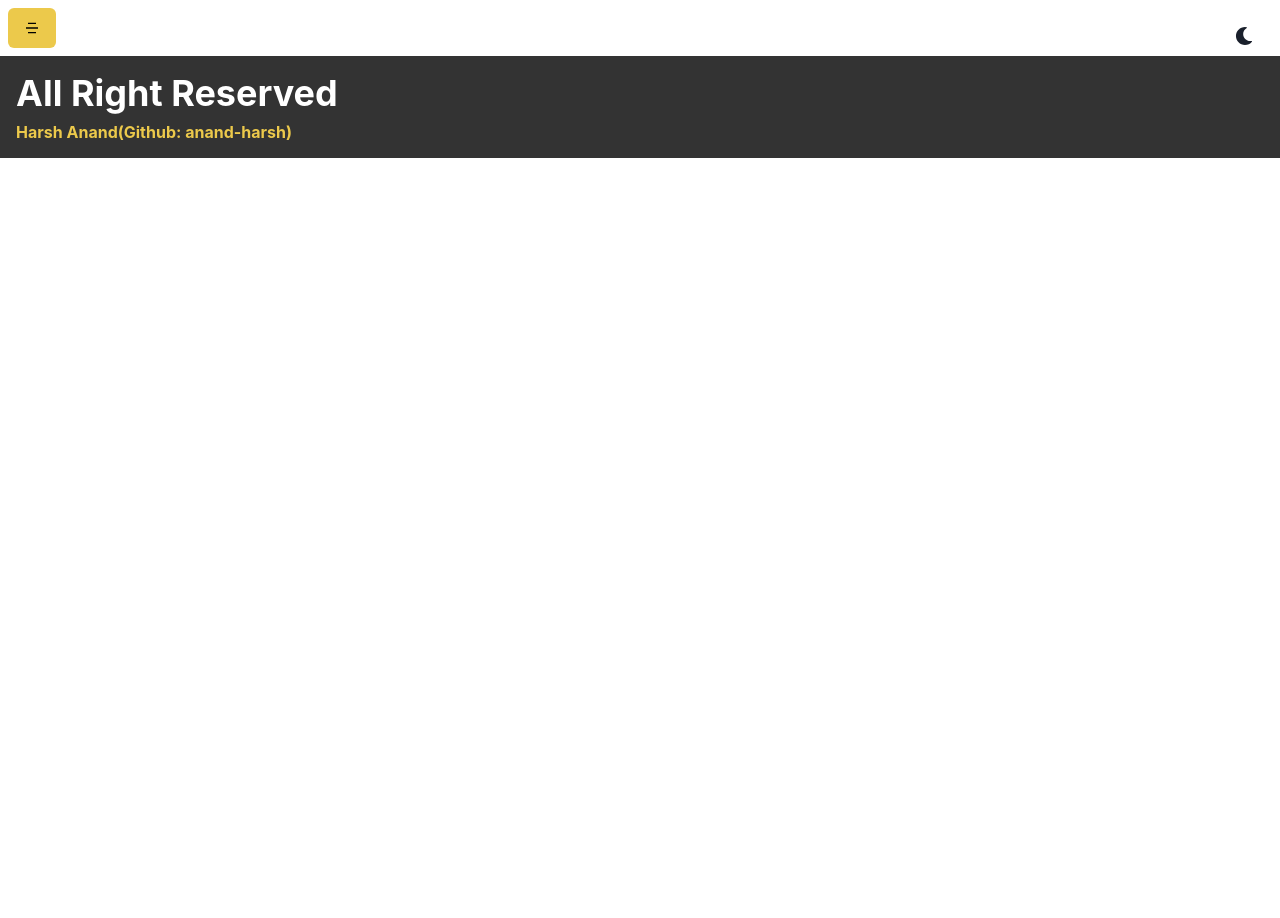
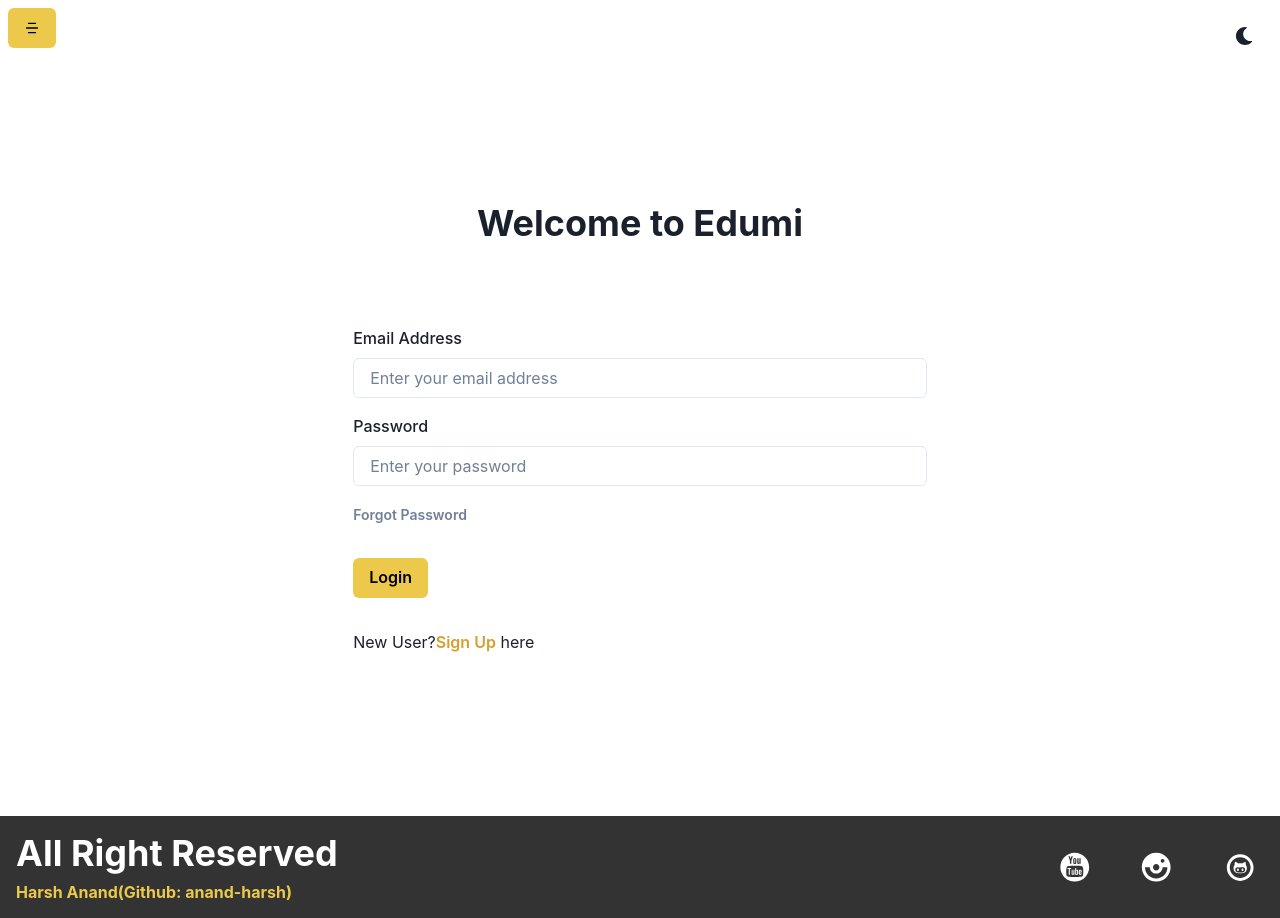
Before and after one commit to anand-harsh/Edumi, a React (Create React App) app in the folder edumi/: page /login in a window 1280 px wide. Before the commit the page ends 800 px from the top, so only its background shows below. Built offline with nearby package versions, Linux system fonts and the light colour scheme.

Commit message:
Update #4 Login

```diff
--- a/edumi/src/App.js
+++ b/edumi/src/App.js
@@ -3,7 +3,8 @@
 import Home from './components/Home/Home';
 import Header from './components/Layout/Header/Header';
 import Courses from './components/Courses/Courses';
-import Footer from './components/Layout/Footer/footer';
+import Footer from './components/Layout/Footer/Footer';
+import Login from './components/Auth/Login';
 
 function App() {
   return <Router>
@@ -13,6 +14,7 @@
 
       <Route path='/' element={<Home />} />
       <Route path='/courses' element={<Courses />} />
+      <Route path='/login' element={<Login />} />
 
     </Routes>
     <Footer />
--- /dev/null
+++ b/edumi/src/components/Auth/Login.jsx
@@ -0,0 +1,72 @@
+import {
+  Container,
+  VStack,
+  Heading,
+  FormLabel,
+  Input,
+  Box,
+  Link,
+  Button,
+} from '@chakra-ui/react';
+import React, { useState } from 'react';
+
+const Login = () => {
+  const [email, setEmail] = React.useState('');
+  const [password, setPassword] = React.useState('');
+  return (
+    <Container h={'95vh'}>
+      <VStack h={'full'} justifyContent={'center'} spacing={'16'}>
+        <Heading children={'Welcome to Edumi'} />
+
+        <form action="" style={{ width: '100%' }}>
+          <Box my={'4'}>
+            <FormLabel htmlFor="email" children="Email Address" />
+            <Input
+              required
+              id="email"
+              value={email}
+              onChange={e => setEmail(e.target.value)}
+              placeholder="Enter your email address"
+              type="email"
+              focusBorderColor="yellow.400"
+            />
+          </Box>
+          <Box my={'4'}>
+            <FormLabel htmlFor="password" children="Password" />
+            <Input
+              required
+              id="password"
+              value={password}
+              onChange={e => setPassword(e.target.value)}
+              placeholder="Enter your password"
+              type="password"
+              focusBorderColor="yellow.400"
+            />
+          </Box>
+          <Box my={'4'}>
+            <Link to="/forgetpassword">
+              <Button variant={'link'} fontSize={'sm'}>
+                Forgot Password
+              </Button>
+            </Link>
+          </Box>
+
+          <Button my={'4'} colorScheme="yellow" type="submit">
+            Login
+          </Button>
+
+          <Box my={'4'}>
+            New User?
+            <Link to="/register">
+              <Button colorScheme="yellow" variant={'link'}>Sign Up</Button> {" "}
+
+            </Link>
+            here
+          </Box>
+        </form>
+      </VStack>
+    </Container>
+  );
+};
+
+export default Login;
--- /dev/null
+++ b/edumi/src/components/Layout/Footer/footer.css
@@ -0,0 +1,4 @@
+.social > a{
+    margin-top: 1rem;
+    margin-bottom: 1rem;
+}
--- a/edumi/src/components/Layout/Footer/footer.jsx
+++ b/edumi/src/components/Layout/Footer/footer.jsx
@@ -1,5 +1,8 @@
 import React from 'react';
-import { Box, Stack, VStack, Heading } from '@chakra-ui/react';
+import { Box, Stack, VStack, Heading, HStack } from '@chakra-ui/react';
+import {TiSocialYoutubeCircular, TiSocialInstagramCircular} from "react-icons/ti"
+import {DiGithub} from "react-icons/di"
+import './footer.css';
 
 const Footer = () => {
   return (
@@ -14,6 +17,20 @@
             size={"sm"}
           />
         </VStack>
+        <HStack
+        spacing={["2", "10"]}
+        justifyContent="center">
+          <a href="http://www.youtube.com">
+            <TiSocialYoutubeCircular size="2.4rem" color="white" target={'_blank'} style={{marginRight: "20px"}}/>
+          </a>
+          <a href="http://www.instagram.com">
+            <TiSocialInstagramCircular size="2.4rem" color="white" target={'_blank'} style={{marginRight: "20px"}}/>
+          </a>
+          <a href="http://www.github.com">
+            <DiGithub size="2.4rem" color="white" target={'_blank'} style={{marginRight: "20px"}}/>
+          </a>
+
+        </HStack>
       </Stack>
     </Box>
   );
--- a/edumi/src/components/Layout/Header/Header.jsx
+++ b/edumi/src/components/Layout/Header/Header.jsx
@@ -8,7 +8,7 @@
 
 const Header = () => {
   const { isOpen, onOpen, onClose } = useDisclosure();
-  const isAuthenticated = true;
+  const isAuthenticated = false;
   const user = {
     role: 'admin',
   };
```
Also changed, not shown: edumi/src/components/Layout/Header/header.css (line endings or trailing spaces).
